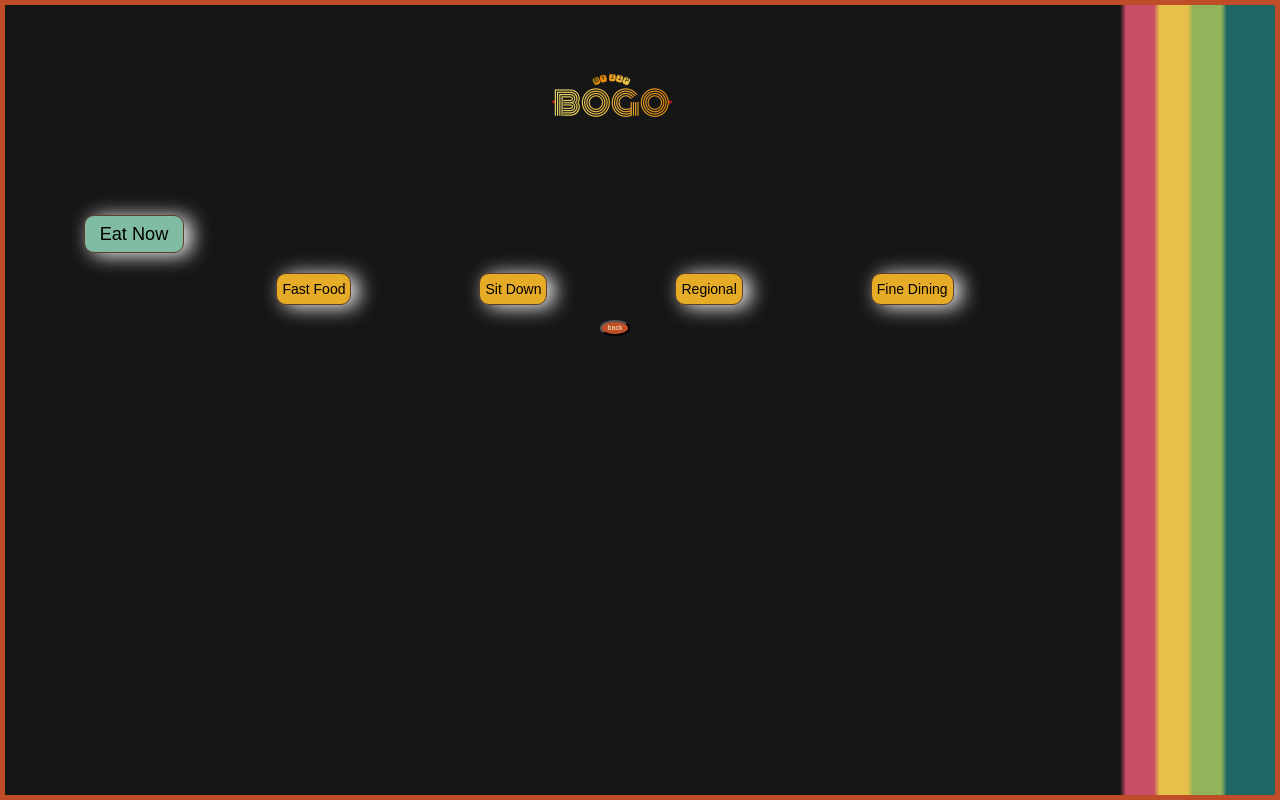
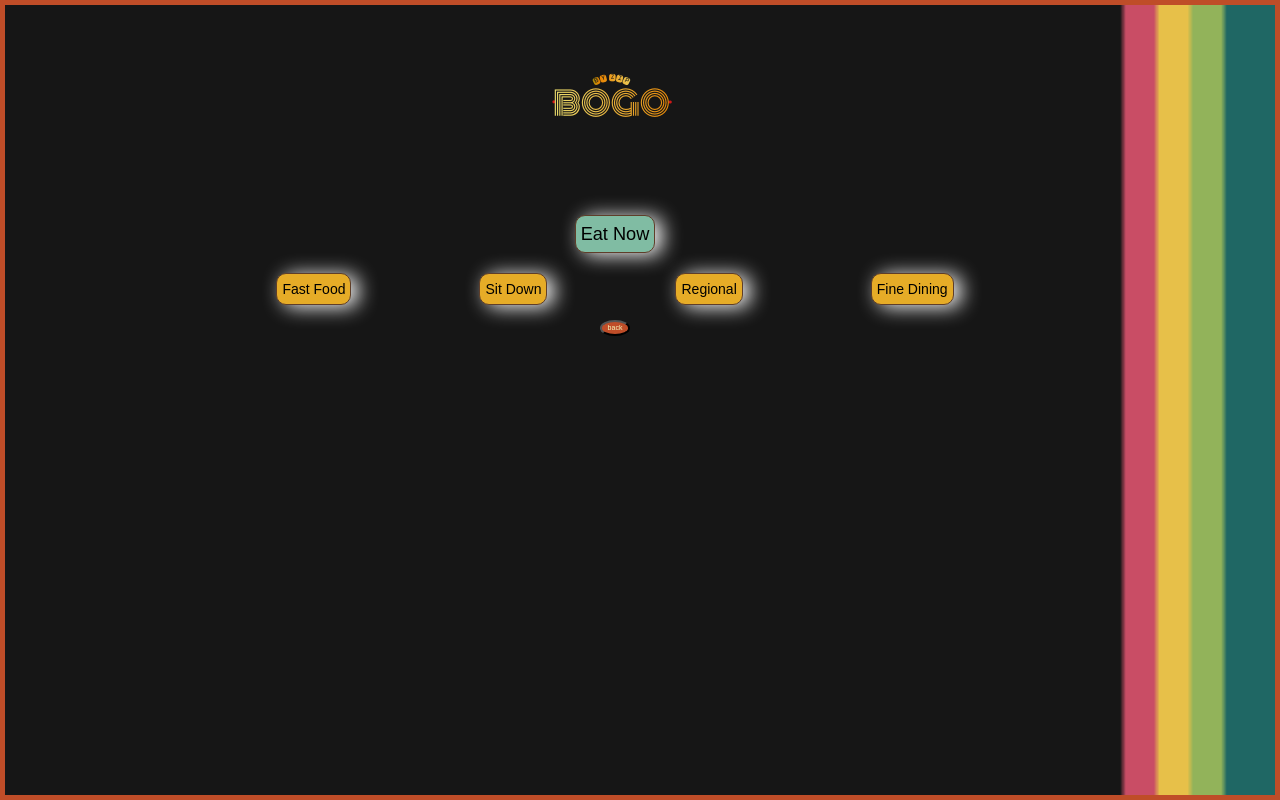
Before and after one commit to gdevany/advanced-heroku-app, a React (Create React App) app in the folder client/: page /secret in a window 1280 px wide. Both pictures are taken after a click on the button "Eat Now". Built offline with nearby package versions, Linux system fonts and the light colour scheme.

Commit message:
Completed change to bootstrap

```diff
--- a/client/src/App.css
+++ b/client/src/App.css
@@ -5,12 +5,6 @@
 
 .container {
   width: 100%;
-}
-
-.rowCenter {
-  display: flex;
-  justify-content: center;
-  flex-wrap: wrap;
 }
 
 .outline {
@@ -65,6 +59,7 @@
   border-radius: 50%;
   background-color: #BF4D28;
   font-size: 0.5em;
+  margin: 5px;
 }
 
 .bizLogo {
@@ -85,7 +80,7 @@
   margin-left: 10px;
   color: black;
   font-size: 0.7em;
-  width: 90%;
+  width: 95%;
   /*max-width: 88%;*/
   padding: 1.5em 0em;
 }
--- a/client/src/components/ShowCoupons.js
+++ b/client/src/components/ShowCoupons.js
@@ -21,14 +21,14 @@ function ShowCoupons(props) {
 
         <div key={coupon.id} className="coupon">
           <div className="container">
-            <div className="row">
+            <div className="row no-gutter">
               <div className="col-xs-4 text-left">
                 <address>
                   <strong>{coupon.bizName}</strong><br />
                   {coupon.bizAddress.streetAndNum}<br />
                   {coupon.bizAddress.city}<br />
                   <strong>{coupon.bizAddress.zip}</strong><br />
-                  <abbr title="Phone">P:</abbr> (123) 456-7890
+                  {coupon.bizPhone}
                 </address>
               </div>
               <div className="col-xs-4 text-center">
--- a/client/src/components/Subjects.js
+++ b/client/src/components/Subjects.js
@@ -20,12 +20,12 @@ function Subjects(props) {
     })
   } else {
     // show just subjectChosen when chosen
-    subDivs = <div className="chosenCat">{props.subjectChosen.subject}</div>
+    subDivs = <button className="chosenCat">{props.subjectChosen.subject}</button>
   }
 
   return (
     <div className="container">
-      <div className="rowCenter">
+      <div className="text-center">
         <img className="logo" src={bogoLogo} />
       </div>
       <div className="text-center">
--- a/client/src/components/Subtopics.js
+++ b/client/src/components/Subtopics.js
@@ -38,7 +38,7 @@ function Subtopics(props) {
 
       // if subject IS chosen, and subtopic IS chosen (searchCoupons), show coupons
       subDivs =
-        <div className="catButton text-center">{props.searchCoupons}</div>
+        <button className="catButton text-center">{props.searchCoupons}</button>
       // and set backButton to change SUBTOPIC chosen (searchCoupons) to blank
       backer = (
         <button
--- a/client/src/state.js
+++ b/client/src/state.js
@@ -53,7 +53,8 @@ export default {
           streetAndNum: "1234 Main St",
           city: "Austin",
           zip: 78701
-        }
+        },
+      bizPhone: "(123) 456-7890"
     },
     {
       id: 2,
```
